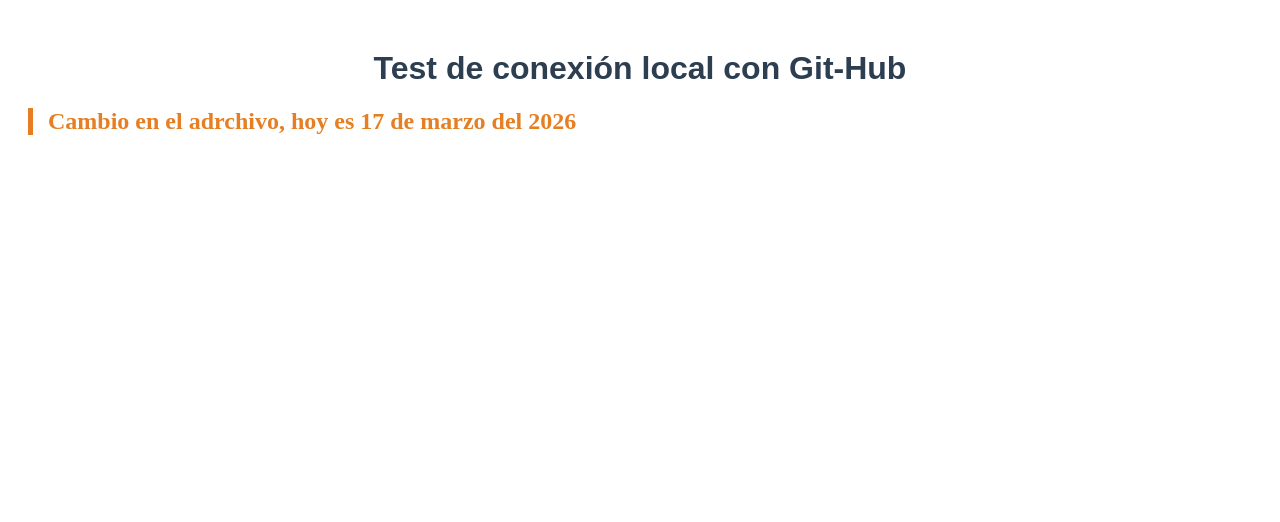
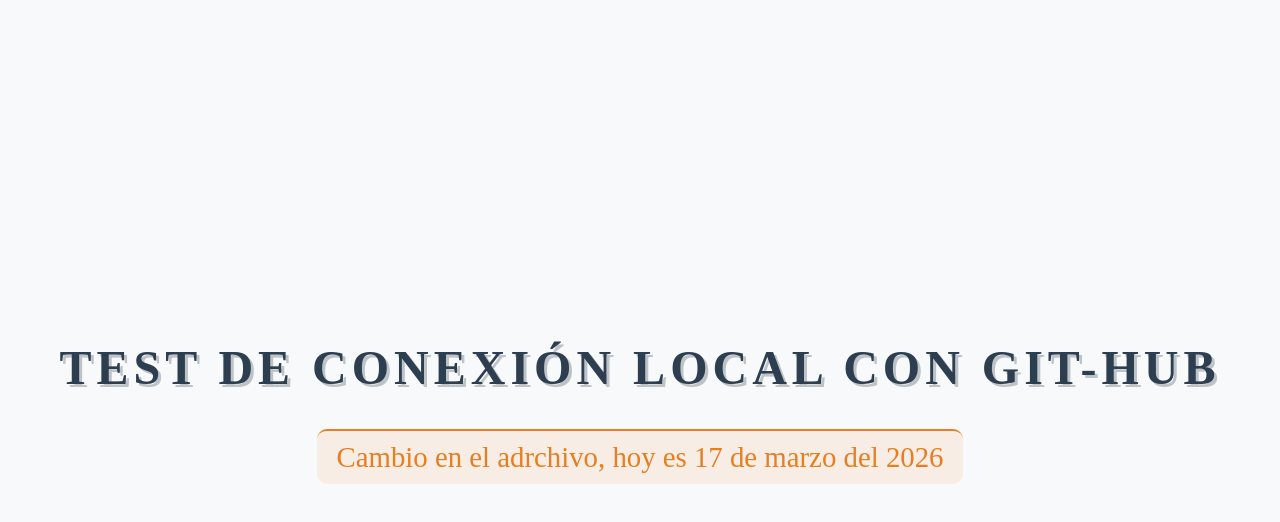
Before and after one commit to 2410477/Test_Conexion, a plain HTML site: page index.html in a window 1280 px wide. Drawn offline with Linux system fonts and the light colour scheme.

Commit message:
Cambie De diseño

```diff
--- a/style.css
+++ b/style.css
@@ -1,13 +1,35 @@
-h1{
-    color: #2c3e50;
-    text-align: center;
-    font-family: Arial, sans-serif;
-    margin-top: 50px;
+body {
+    background-color: #f8f9fa;
+    display: flex;
+    flex-direction: column;
+    align-items: center;
+    justify-content: center;
+    height: 100vh;
+    font-family: 'Segoe UI', Tahoma, Geneva, Verdana, sans-serif';
+
 }
 
-h2{
+h1 {
+    color: #2c3e50;
+    font-size: 3rem;
+    text-transform: uppercase;
+    letter-spacing: 5px;
+    text-shadow: 3px 3px 0 #bdc3c7;
+    margin-bottom: 10px;
+    transition: transform 0.3 ease;
+}
+
+h1:hover {
+    transform: scale(1.05);
+    color: #2980b9;
+}
+
+h2 {
     color: #e67e22;
-    border-left: 5px solid #e67e22;
-    padding-left: 15px;
-    margin-left: 20px;
+    font-size: 1.8rem;
+    font-weight: 300;
+    border-top: 2px solid #e67e22;
+    padding: 10px 20px;
+    border-radius: 10px;
+    background-color: rgba(230, 126, 34, 0.1);
 }
```
